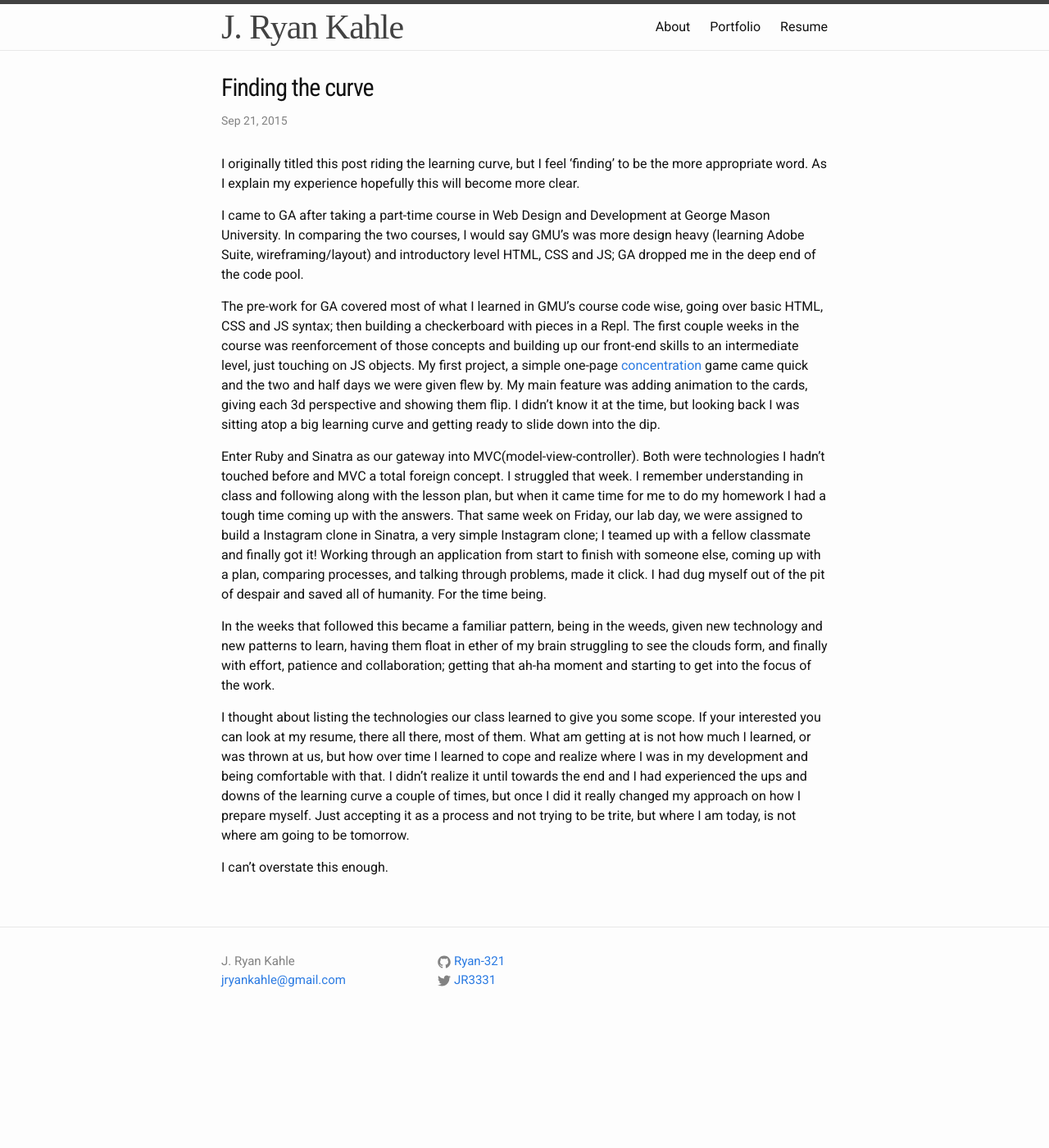
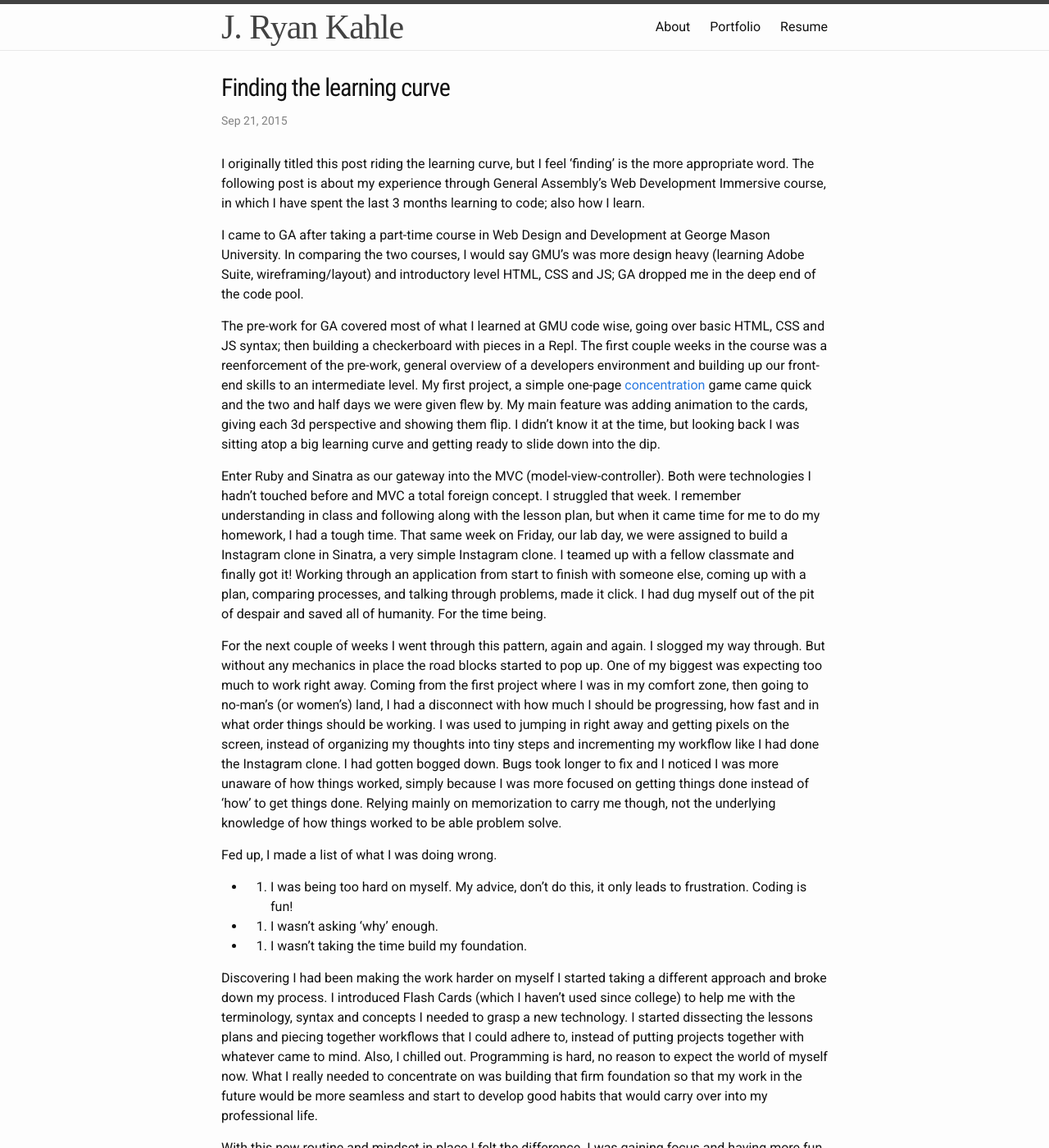
Before and after one commit to Ryan-321/Ryan-321.github.io, a Jekyll site: the page built from _posts/2105-09-21-WDI-Experience.md, in a window 1280 px wide and 1400 px high. Shown: the whole window at 82% size. Built offline with Jekyll 4.4.1, drawn with Linux system fonts in a browser that asks for light colours; some web fonts are replaced; some of the changed text lies outside the part shown.

Commit message:
first post

```diff
--- a/_posts/2105-09-21-WDI-Experience.md
+++ b/_posts/2105-09-21-WDI-Experience.md
@@ -1,20 +1,30 @@
 ---
 layout: post
-title:  "Finding the curve"
+title:  "Finding the learning curve"
 date:   2015-09-21
 categories: WDI
 ---
 
-I originally titled this post riding the learning curve, but I feel 'finding' to be the more appropriate word.  As I explain my experience hopefully this will become more clear.
+I originally titled this post riding the learning curve, but I feel 'finding' is the more appropriate word.  The following post is about my experience through General Assembly's Web Development Immersive course, in which I have spent the last 3 months learning to code; also how I learn.
 
 I came to GA after taking a part-time course in Web Design and Development at George Mason University.  In comparing the two courses, I would say GMU's was more design heavy (learning Adobe Suite, wireframing/layout) and introductory level HTML, CSS and JS; GA dropped me in the deep end of the code pool.
 
-The pre-work for GA covered most of what I learned in GMU's course code wise, going over basic HTML, CSS and JS syntax; then building a checkerboard with pieces in a Repl.  The first couple weeks in the course was reenforcement of those concepts and building up our front-end skills to an intermediate level, just touching on JS objects.  My first project, a simple one-page [concentration](http://ryan-321.github.io/Memory/) game came quick and the two and half days we were given flew by.  My main feature was adding animation to the cards, giving each 3d perspective and showing them flip. I didn't know it at the time, but looking back I was sitting atop a big learning curve and getting ready to slide down into the dip.
+The pre-work for GA covered most of what I learned at GMU code wise, going over basic HTML, CSS and JS syntax; then building a checkerboard with pieces in a Repl.  The first couple weeks in the course was a reenforcement of the pre-work, general overview of a developers environment and building up our front-end skills to an intermediate level.  My first project, a simple one-page [concentration](http://ryan-321.github.io/Memory/) game came quick and the two and half days we were given flew by.  My main feature was adding animation to the cards, giving each 3d perspective and showing them flip. I didn't know it at the time, but looking back I was sitting atop a big learning curve and getting ready to slide down into the dip.
 
-Enter Ruby and Sinatra as our gateway into MVC(model-view-controller).  Both were technologies I hadn't touched before and MVC a total foreign concept.  I struggled that week.  I remember understanding in class and following along with the lesson plan, but when it came time for me to do my homework I had a tough time coming up with the answers.  That same week on Friday, our lab day, we were assigned to build a Instagram clone in Sinatra, a very simple Instagram clone; I teamed up with a fellow classmate and finally got it! Working through an application from start to finish with someone else, coming up with a plan, comparing processes, and talking through problems, made it click. I had dug myself out of the pit of despair and saved all of humanity.  For the time being.
+Enter Ruby and Sinatra as our gateway into the MVC (model-view-controller).  Both were technologies I hadn't touched before and MVC a total foreign concept.  I struggled that week.  I remember understanding in class and following along with the lesson plan, but when it came time for me to do my homework, I had a tough time.  That same week on Friday, our lab day, we were assigned to build a Instagram clone in Sinatra, a very simple Instagram clone. I teamed up with a fellow classmate and finally got it! Working through an application from start to finish with someone else, coming up with a plan, comparing processes, and talking through problems, made it click. I had dug myself out of the pit of despair and saved all of humanity.  For the time being.
 
-In the weeks that followed this became a familiar pattern, being in the weeds, given new technology and new patterns to learn, having them float in ether of my brain struggling to see the clouds form, and finally with effort, patience and collaboration; getting that ah-ha moment and starting to get into the focus of the work.
+For the next couple of weeks I went through this pattern, again and again.  I slogged my way through. But without any mechanics in place the road blocks started to pop up.  One of my biggest was expecting too much to work right away.  Coming from the first project where I was in my comfort zone, then going to no-man's (or women's) land, I had a disconnect with how much I should be progressing, how fast and in what order things should be working.  I was used to jumping in right away and getting pixels on the screen, instead of organizing my thoughts into tiny steps and incrementing my workflow like I had done the Instagram clone.  I had gotten bogged down.  Bugs took longer to fix and I noticed I was more unaware of how things worked, simply because I was more focused on getting things done instead of 'how' to get things done.  Relying mainly on memorization to carry me though, not the underlying knowledge of how things worked to be able problem solve.
 
-I thought about listing the technologies our class learned to give you some scope. If your interested you can look at my resume, there all there, most of them. What am getting at is not how much I learned, or was thrown at us, but how over time I learned to cope and realize where I was in my development and being comfortable with that.  I didn't realize it until towards the end and I had experienced the ups and downs of the learning curve a couple of times, but once I did it really changed my approach on how I prepare myself.  Just accepting it as a process and not trying to be trite, but where I am today, is not where am going to be tomorrow.
+Fed up, I made a list of what I was doing wrong.
 
-I can't overstate this enough.
+- 1. I was being too hard on myself.  My advice, don't do this, it only leads to frustration. Coding is fun!
+- 2. I wasn't asking 'why' enough.
+- 3. I wasn't taking the time build my foundation.
+
+Discovering I had been making the work harder on myself I started taking a different approach and broke down my process.  I introduced Flash Cards (which I haven't used since college) to help me with the terminology, syntax and concepts I needed to grasp a new technology.  I started dissecting the lessons plans and piecing together workflows that I could adhere to, instead of putting projects together with whatever came to mind.  Also, I chilled out. Programming is hard, no reason to expect the world of myself now.  What I really needed to concentrate on was building that firm foundation so that my work in the future would be more seamless and start to develop good habits that would carry over into my professional life.
+
+With this new routine and mindset in place I felt the difference.  I was gaining focus and having more fun with what I was doing.  I still had those moments where I was plopped into no-man's land, but I knew how to get myself out and back on track.
+
+I thought about listing the technologies our class learned to give you some scope. If your interested you can look at my resume, there all there, most of them. What am getting at is not how much I learned, or was thrown at us, but how I coped with my development and being comfortable within a learning environment.  I didn't realize it until towards the end and I had experienced the ups and downs of the learning curve a couple of times, but once I did it really changed my approach on how I prepare myself.  Just accepting it as a process and realizing (not to be trite), but where I am today, is not where am going to be tomorrow.
+
+In closing, what I took away from GA's WDI course besides all the coding knowledge and people I met, was finding that learning curve.  With all the ups and downs of learning a framework within a week it's easy to misplace yourself and not not be cognizant of your development.  Developing the habit of developing habits and just being aware of where you are in your development helped soo much down the stretch.  It gave me back my confidence and focus, and really set me up for future success.
```
